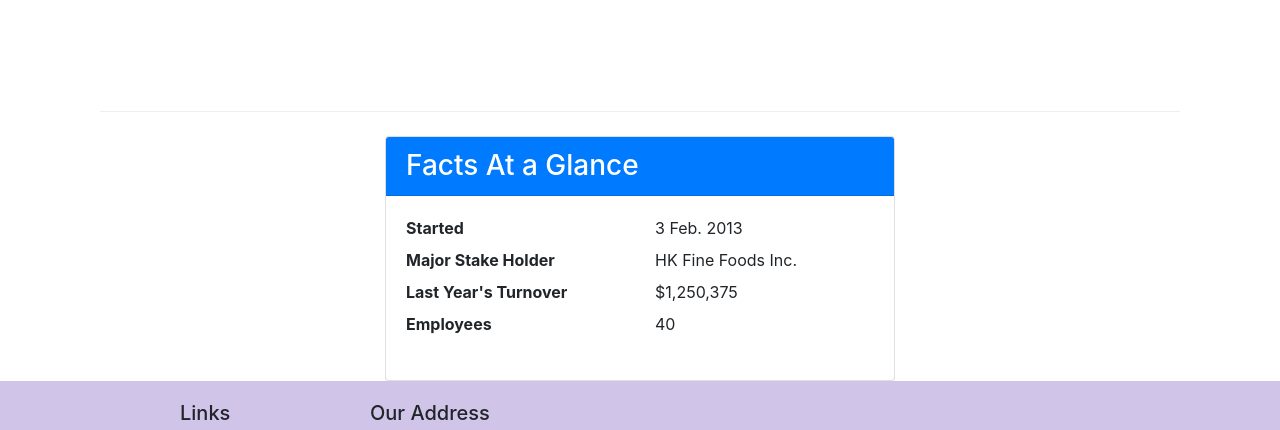
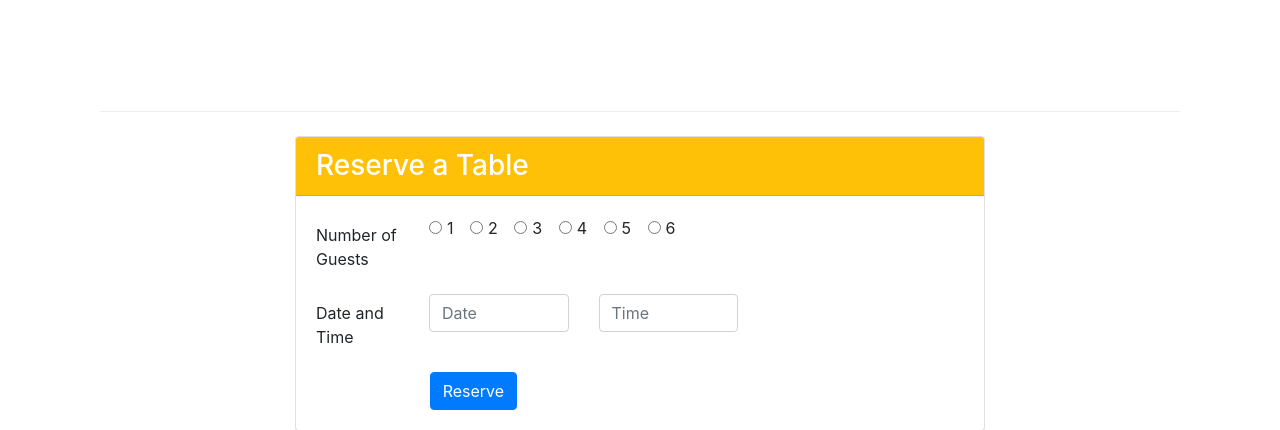
Before and after one commit to sohail-coder/win-1-2, a website: page index.html in a window 1280 px wide. Shown: the part 1421-1851 px from the top of the page. Drawn offline with nearby package versions, Linux system fonts and the light colour scheme.

Commit message:
assaignment2

```diff
--- a/index.html
+++ b/index.html
@@ -43,8 +43,10 @@
                 <div class="col-12 col-sm align-self-center">
                     <img src="img/logo.png" alt="logo">
                 </div>
-                <div class="col-sm-3 align-self-center block" >
-                    <a role="button" class="btn btn-warning"  href="">Reserve Table</a>
+                <div class="col-12 col-sm-3 align-self-center">
+                            <a role="button" class="btn btn-block nav-link btn-warning" id="reserveBtn" href="#table">Reserve
+                                Table</a>
+
                 </div>
             </div>
         </div>
@@ -110,28 +112,72 @@
 
             </div>
         </div>
-        <br>
-          <div class="col-12 col-sm-6 offset-3">
-                <div class="card">
-                    <h3 class="card-header bg-primary text-white">Facts At a Glance</h3>
-                    <div class="card-body">
-                        <dl class="row">
-                            <dt class="col-6">Started</dt>
-                            <dd class="col-6">3 Feb. 2013</dd>
-                            <dt class="col-6">Major Stake Holder</dt>
-                            <dd class="col-6">HK Fine Foods Inc.</dd>
-                            <dt class="col-6">Last Year's Turnover</dt>
-                            <dd class="col-6">$1,250,375</dd>
-                            <dt class="col-6">Employees</dt>
-                            <dd class="col-6">40</dd>
-                        </dl>
+          <br>
+          <div class="col-12 col-sm-8 offset-2">
+                    <div class="card">
+                        <h3 class="card-header bg-warning text-white" id="table">Reserve a Table</h3>
+                        <div class="card-body">
+                           <form>
+                                <div class="form-group row">
+                            <label for="number-of-guests" class="col-md-2 col-form-label">Number of Guests</label>
+                            <div class="col-md-10 ">
+                                <div class="form-check form-check-inline">
+                                    <input class="form-check-input" type="radio" name="inlineRadioOptions" id="inlineRadio1"
+                                        value="1">
+                                    <label class="form-check-label" for="inlineRadio1">1</label>
+                                </div>
+                                <div class="form-check form-check-inline">
+                                    <input class="form-check-input" type="radio" name="inlineRadioOptions" id="inlineRadio2"
+                                        value="2">
+                                    <label class="form-check-label" for="inlineRadio2">2</label>
+                                </div>
+                                <div class="form-check form-check-inline">
+                                    <input class="form-check-input" type="radio" name="inlineRadioOptions" id="inlineRadio3"
+                                        value="3">
+                                    <label class="form-check-label" for="inlineRadio2">3</label>
+                                </div>
+                                <div class="form-check form-check-inline">
+                                    <input class="form-check-input" type="radio" name="inlineRadioOptions" id="inlineRadio4"
+                                        value="4">
+                                    <label class="form-check-label" for="inlineRadio2">4</label>
+                                </div>
+                                <div class="form-check form-check-inline">
+                                    <input class="form-check-input" type="radio" name="inlineRadioOptions" id="inlineRadio5"
+                                        value="5">
+                                    <label class="form-check-label" for="inlineRadio2">5</label>
+                                </div>
+                                <div class="form-check form-check-inline">
+                                    <input class="form-check-input" type="radio" name="inlineRadioOptions" id="inlineRadio6"
+                                        value="6">
+                                    <label class="form-check-label" for="inlineRadio2">6</label>
+                                </div>
+                            </div>
+                        </div>
+                        <div class="form-group row">
+                            <label for="date-time" class="col-12 col-md-2 col-form-label">Date and Time</label>
+                            <div class="col-12 col-md-3">
+                                <input type="text" class="form-control" id="date" name="date" placeholder="Date">
+                            </div>
+                            <div class="col-12 col-md-3">
+                                <input type="text" class="form-control" id="time" name="time" placeholder="Time">
+                            </div>
+                        </div>
+                        <div class="form-row">
+                            <div class="offset-md-2 col-md-10">
+
+                                <button type="submit" class="btn btn-primary ml-1">Reserve</button>
+                            </div>
+                        </div>
+                    </form>
+                        </div>
                     </div>
                 </div>
-            </div>
-    </div>
+        </div>
 </div>
+</div>
+</body>
 
-    <footer class="footer">
+    <br><footer class="footer">
         <div class="container">
             <div class="row">
                 <div class="col-4 offset-1 col-sm-2">
@@ -168,7 +214,7 @@
            </div>
            <div class="row justify-content-center">
                 <div class="col-auto">
-                    <p>© Copyright 2018 Ristorante Con Fusion</p>
+                    <br><p>© Copyright 2018 Ristorante Con Fusion</p>
                 </div>
            </div>
         </div>
```
Also changed, not shown: aboutus.html (+3 -2 lines), contactus.html (+4 -3 lines).
